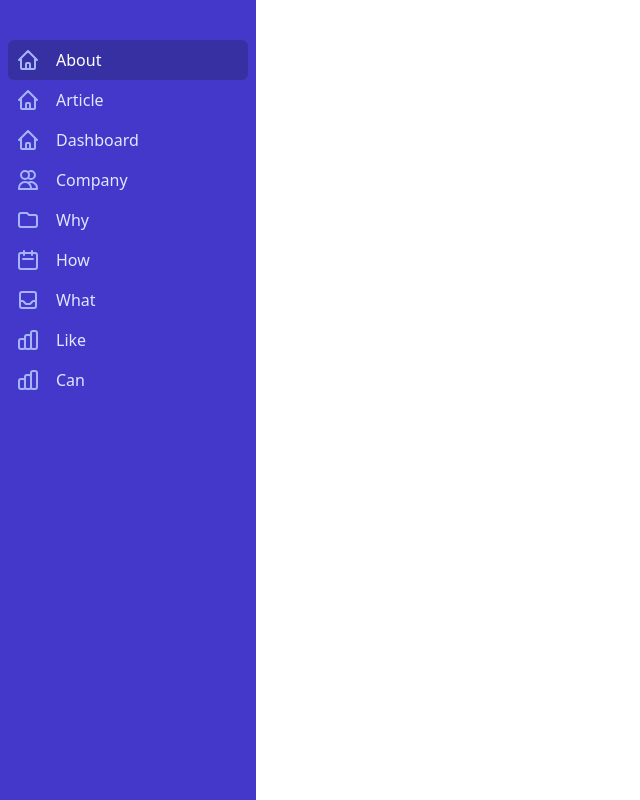
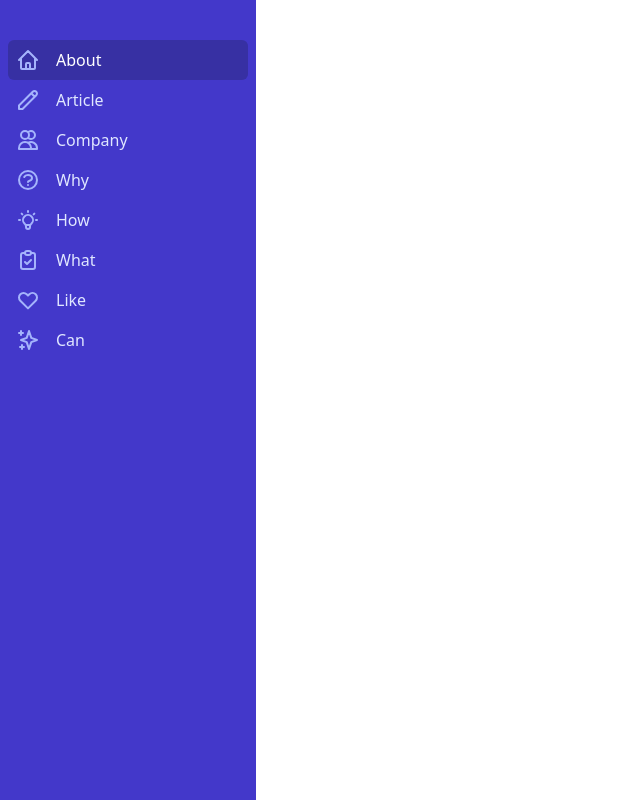
Before and after one commit to tsucchinoko/nextjs-wiki-with-tailwindui, a Next.js app: page / in a window 1280 px wide. Shown: the whole page, without its empty margins (0-640 px from the left). Built offline with nearby package versions, Linux system fonts and the light colour scheme.

Commit message:
サイドバーアイコン修正

```diff
--- a/components/Layout.tsx
+++ b/components/Layout.tsx
@@ -4,28 +4,26 @@
 import { Fragment, useState } from "react";
 import { Dialog, Menu, Transition } from "@headlessui/react";
 import {
-  BellIcon,
-  CalendarIcon,
-  ChartBarIcon,
-  FolderIcon,
   HomeIcon,
-  InboxIcon,
-  MenuAlt2Icon,
   UsersIcon,
-  XIcon,
+  PencilIcon,
+  QuestionMarkCircleIcon,
+  LightBulbIcon,
+  ClipboardCheckIcon,
+  HeartIcon,
+  SparklesIcon,
 } from "@heroicons/react/outline";
 import { SearchIcon } from "@heroicons/react/solid";
 
 const navigation = [
   { name: "About", href: "/about", icon: HomeIcon, current: true },
-  { name: "Article", href: "/articles", icon: HomeIcon, current: false },
-  { name: "Dashboard", href: "/dash-board", icon: HomeIcon, current: false },
+  { name: "Article", href: "/articles", icon: PencilIcon, current: false },
   { name: "Company", href: "/company", icon: UsersIcon, current: false },
-  { name: "Why", href: "/why", icon: FolderIcon, current: false },
-  { name: "How", href: "/how", icon: CalendarIcon, current: false },
-  { name: "What", href: "/what", icon: InboxIcon, current: false },
-  { name: "Like", href: "/like", icon: ChartBarIcon, current: false },
-  { name: "Can", href: "/can", icon: ChartBarIcon, current: false },
+  { name: "Why", href: "/why", icon: QuestionMarkCircleIcon, current: false },
+  { name: "How", href: "/how", icon: LightBulbIcon, current: false },
+  { name: "What", href: "/what", icon: ClipboardCheckIcon, current: false },
+  { name: "Like", href: "/like", icon: HeartIcon, current: false },
+  { name: "Can", href: "/can", icon: SparklesIcon, current: false },
 ];
 const userNavigation = [
   { name: "Your Profile", href: "#" },
--- a/pages/dash-board.tsx
+++ /dev/null
@@ -1,5 +0,0 @@
-import Layout from "../components/Layout";
-
-export default function Dashboard() {
-  return <Layout title="Dashboard"></Layout>;
-}
```
